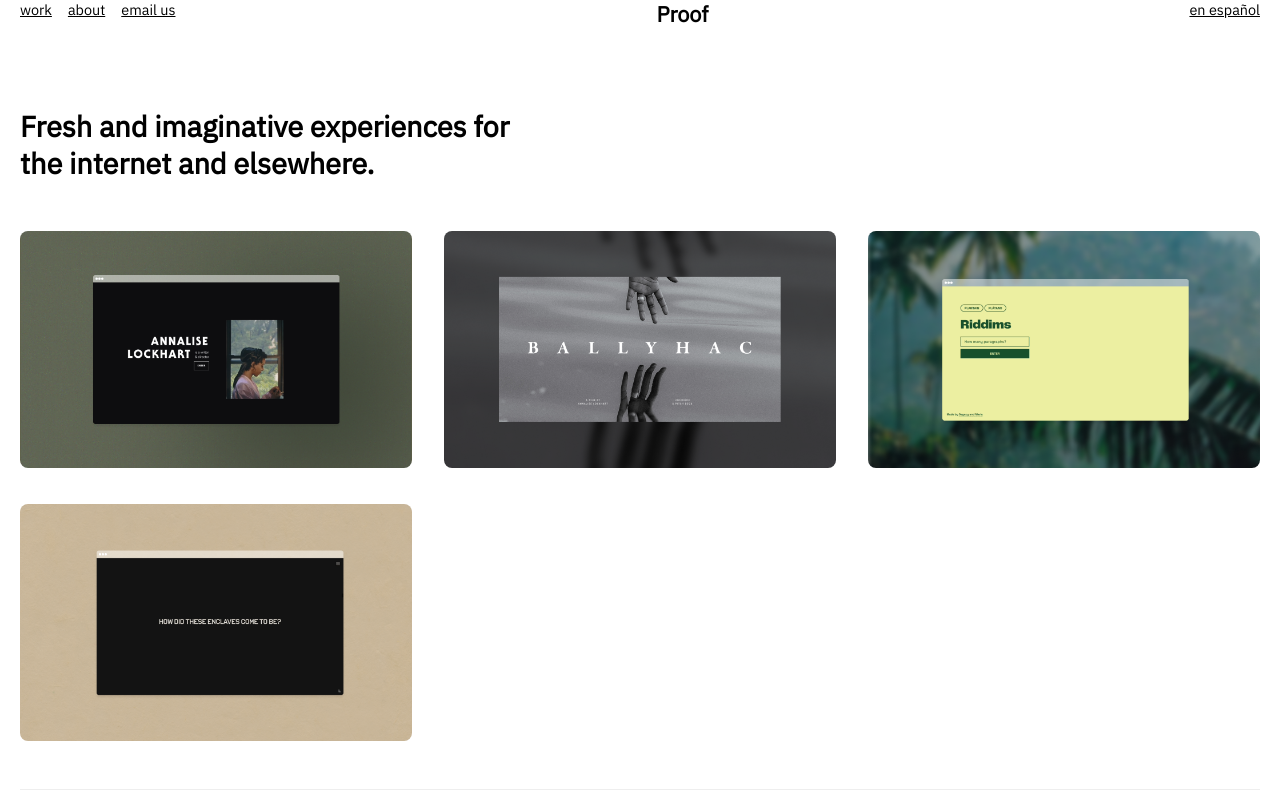
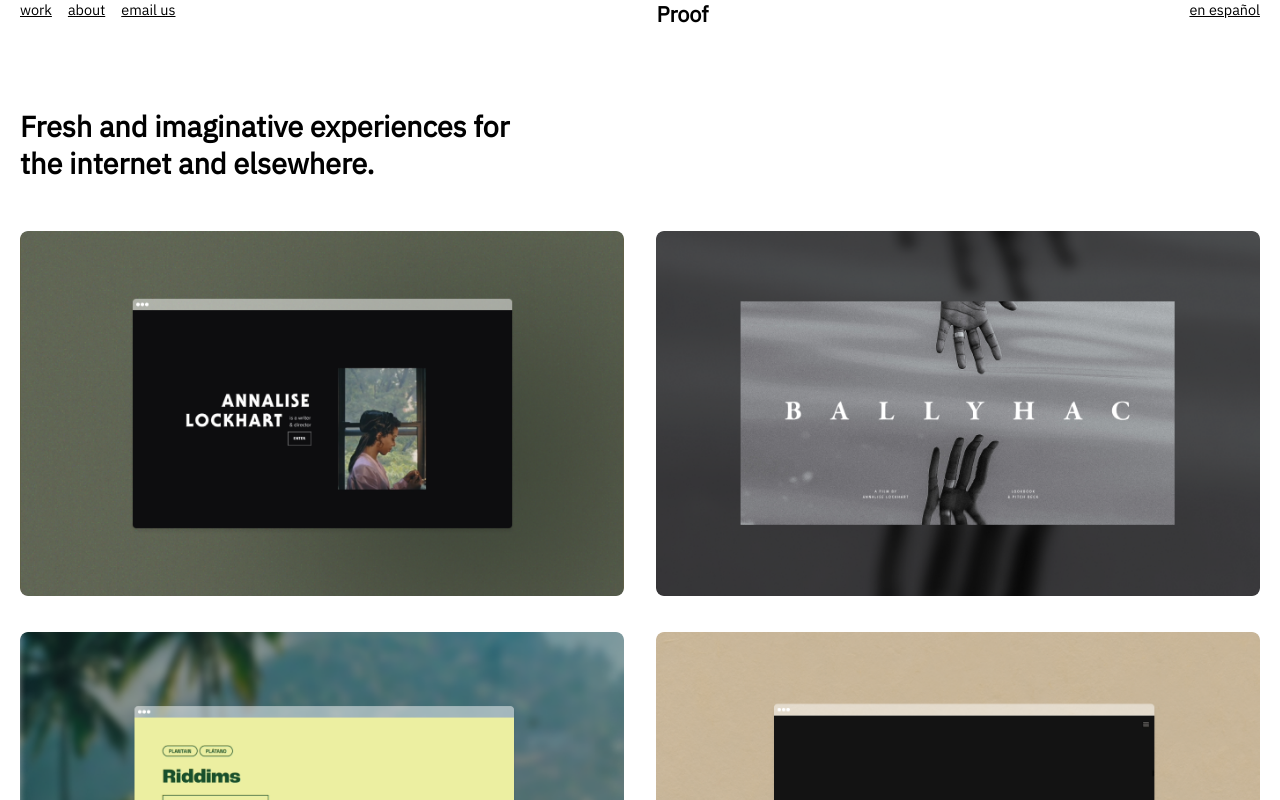
Before and after one commit to mmergal92/Proof_website, a React (Create React App) app: page /newhome in a window 1280 px wide. Shown: the top 800 px of the page. Built offline with nearby package versions, Linux system fonts and the light colour scheme; the HTML template or start-up script is replaced by a standard one; a web font is replaced by a local one.

Commit message:
editing css

```diff
--- a/src/App.css
+++ b/src/App.css
@@ -575,7 +575,7 @@ footer {
 
 .work-grid {
   display: grid;
-  grid-template-columns: repeat(auto-fit, minmax(320px, 1fr));
+  grid-template-columns: repeat(2, 1fr);
   gap: 2rem;
   margin-bottom: 44px;
 }
```
